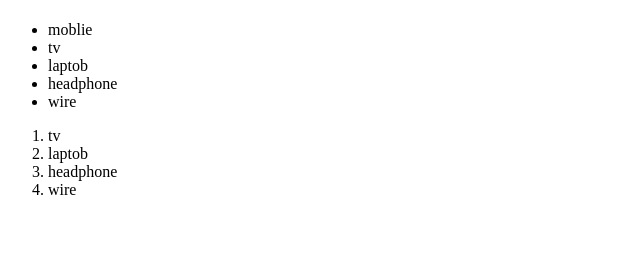
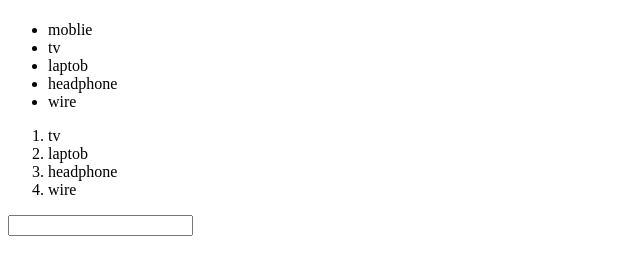
Before and after one commit to anityasativus/programing-hero-Level-1, a plain HTML site: page index.html in a window 1280 px wide. Shown: the part 390-664 px from the top of the page, without its empty margins (0-640 px from the left). Drawn offline with Linux system fonts and the light colour scheme.

Commit message:
Update index.html

```diff
--- a/index.html
+++ b/index.html
@@ -38,6 +38,10 @@
             <li>headphone </li>
             <li>wire </li>
         </ol>
+        <form>
+            <label for="name_input"></label>
+            <input type="text" id="name_input">
+        </form>
 
 </body>
 </html>
```
